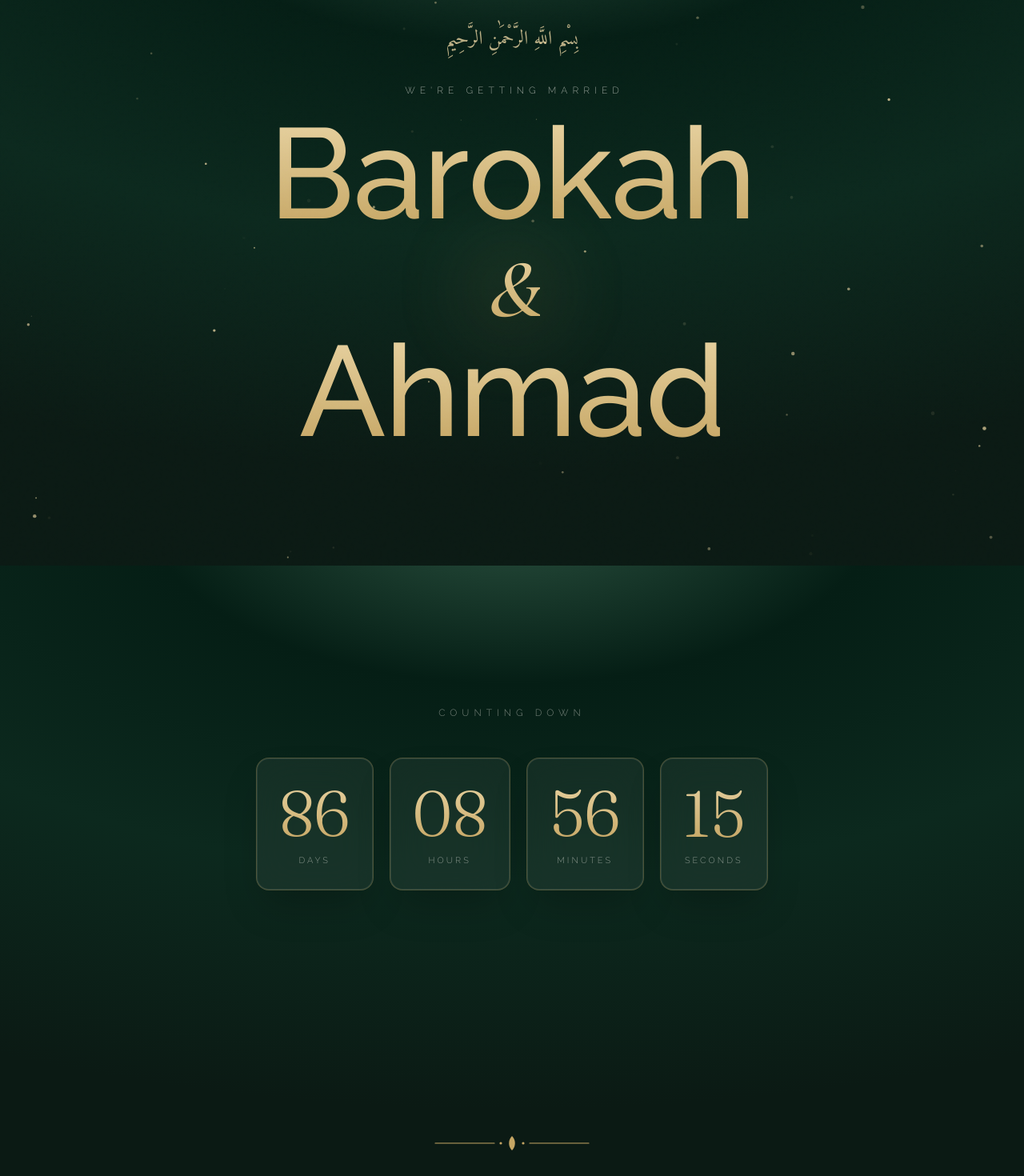
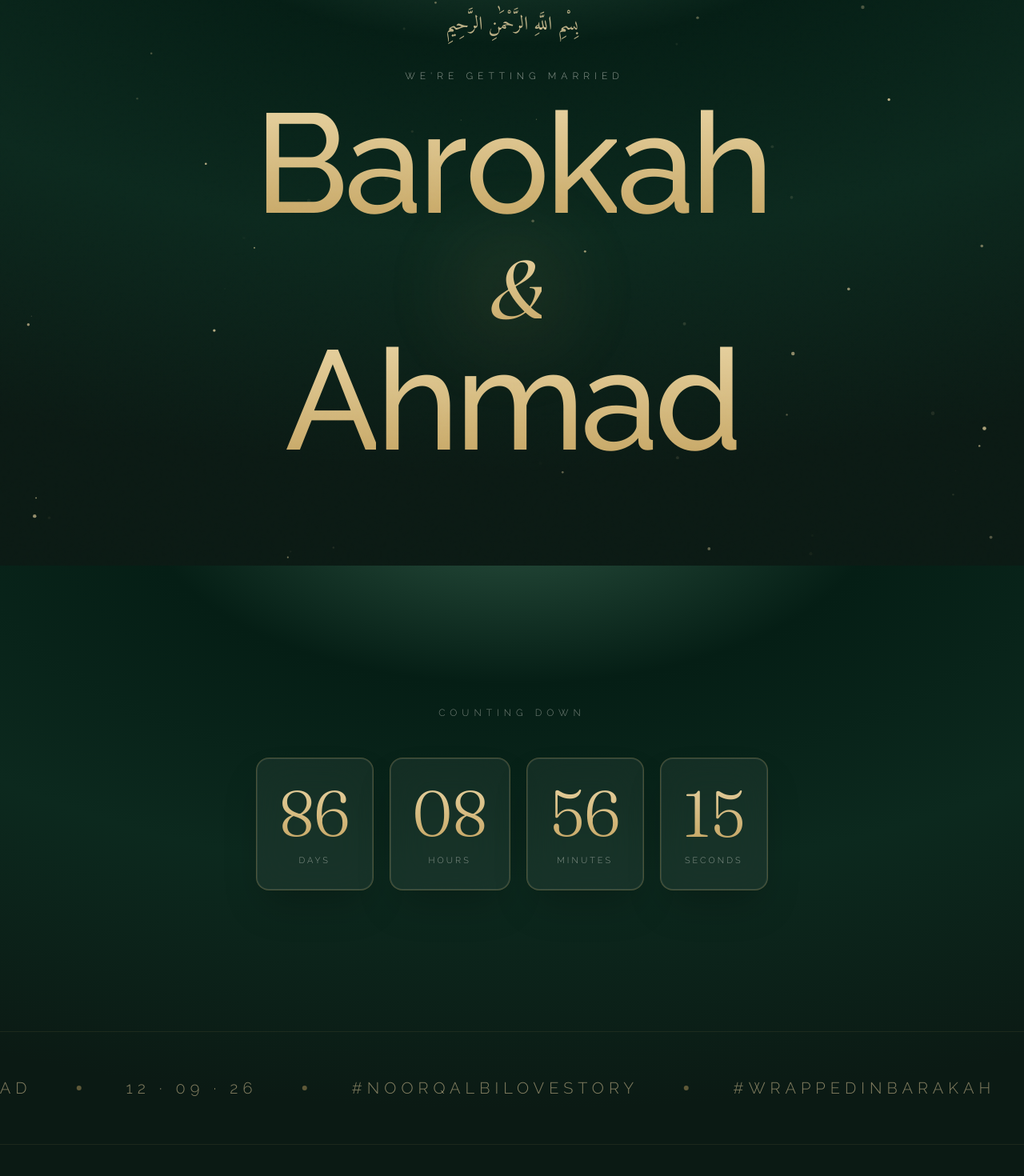
Before and after one commit to ayobamy/theabunion, a Next.js app: page / in a window 1280 px wide. Shown: the part 93-1563 px from the top of the page at 80% size. Built offline with nearby package versions, Linux system fonts and the light colour scheme.

Commit message:
feat: add NotFound and Gallery components; enhance accessibility and styling in existing components

```diff
--- a/src/app/globals.css
+++ b/src/app/globals.css
@@ -55,6 +55,31 @@ body {
   color: transparent;
 }
 
+/* Premium text selection. */
+::selection {
+  background: var(--gold-40);
+  color: var(--white-warm);
+}
+
+/* Accessible keyboard focus — visible gold ring, only for keyboard users. */
+:focus-visible {
+  outline: 2px solid var(--gold);
+  outline-offset: 4px;
+  border-radius: 3px;
+}
+
+/* Balance headline + quote wrapping so no orphan words are left dangling. */
+h1,
+h2,
+blockquote {
+  text-wrap: balance;
+}
+
+/* Offset smooth-scroll anchors from the top edge. */
+:target {
+  scroll-margin-top: 6rem;
+}
+
 @media (prefers-reduced-motion: reduce) {
   html {
     scroll-behavior: auto;
--- a/src/app/layout.tsx
+++ b/src/app/layout.tsx
@@ -55,6 +55,12 @@ export default function RootLayout({
       className={`${raleway.variable} ${cormorant.variable} ${fraunces.variable} ${amiri.variable} h-full antialiased`}
     >
       <body className="relative min-h-full">
+        <a
+          href="#main"
+          className="sr-only rounded-full border border-gold/50 bg-forest-night px-5 py-2 text-sm text-gold-light focus:not-sr-only focus:fixed focus:left-4 focus:top-4 focus:z-[60]"
+        >
+          Skip to content
+        </a>
         {/* Subtle noise overlay for film grain texture */}
         <div
           className="pointer-events-none fixed inset-0 z-50 mix-blend-overlay opacity-[0.035]"
--- /dev/null
+++ b/src/app/not-found.tsx
@@ -0,0 +1,23 @@
+import Link from "next/link";
+
+export default function NotFound() {
+  return (
+    <main className="relative z-10 flex min-h-[100svh] flex-col items-center justify-center px-6 text-center">
+      <p className="text-[0.62rem] font-light uppercase tracking-[0.5em] text-cream/45 sm:text-xs">
+        Page not found
+      </p>
+      <p className="gold mt-8 font-date text-[clamp(4rem,18vw,9rem)] font-light leading-none">
+        404
+      </p>
+      <p className="mt-8 max-w-md font-serif text-lg font-light italic text-cream/70 sm:text-xl">
+        This page seems to have wandered off. Let&apos;s get you back.
+      </p>
+      <Link
+        href="/"
+        className="mt-10 border-b border-gold/40 pb-1 text-[0.7rem] font-light uppercase tracking-[0.28em] text-gold-light transition-colors duration-300 hover:border-gold"
+      >
+        Return home
+      </Link>
+    </main>
+  );
+}
--- a/src/app/page.tsx
+++ b/src/app/page.tsx
@@ -2,6 +2,7 @@ import { Intro } from "@/components/Intro";
 import { GoldDust } from "@/components/GoldDust";
 import { Hero } from "@/components/Hero";
 import { Countdown } from "@/components/Countdown";
+import { Marquee } from "@/components/Marquee";
 import { Verse } from "@/components/Verse";
 import { Venue } from "@/components/Venue";
 import { SaveTheDate } from "@/components/SaveTheDate";
@@ -12,9 +13,10 @@ export default function Home() {
     <>
       <Intro />
       <GoldDust />
-      <main className="relative">
+      <main id="main" className="relative">
         <Hero />
         <Countdown />
+        <Marquee />
         <Verse />
         <Venue />
         <SaveTheDate />
--- /dev/null
+++ b/src/components/Gallery.tsx
@@ -0,0 +1,57 @@
+import { Reveal } from "./Reveal";
+
+// Varied frame sizes create the eclectic, scattered collage feel.
+// Static class strings so Tailwind keeps them in the build.
+const FRAMES = [
+  "col-span-2 row-span-2",
+  "col-span-1 row-span-1",
+  "col-span-1 row-span-2",
+  "col-span-2 row-span-1",
+  "col-span-1 row-span-1",
+  "col-span-2 row-span-2",
+  "col-span-1 row-span-1",
+  "col-span-1 row-span-2",
+  "col-span-2 row-span-1",
+  "col-span-1 row-span-1",
+  "col-span-2 row-span-2",
+  "col-span-1 row-span-1",
+  "col-span-1 row-span-1",
+  "col-span-2 row-span-1",
+  "col-span-1 row-span-2",
+  "col-span-1 row-span-1",
+  "col-span-2 row-span-2",
+  "col-span-1 row-span-1",
+];
+
+/** Placeholder gallery — an eclectic, full-bleed mosaic of empty frames. */
+export function Gallery() {
+  return (
+    <section className="relative z-10 py-24 sm:py-32">
+      <Reveal className="mb-14 flex flex-col items-center gap-4 px-6 text-center">
+        <p className="text-[0.62rem] font-light uppercase tracking-[0.5em] text-cream/45 sm:text-xs">
+          Gallery
+        </p>
+        <h2 className="gold font-serif text-3xl font-light italic sm:text-5xl">
+          Moments to come
+        </h2>
+      </Reveal>
+
+      <Reveal className="w-full px-3">
+        <div className="grid grid-flow-dense auto-rows-[60px] grid-cols-4 gap-3 sm:auto-rows-[110px] sm:grid-cols-6 lg:auto-rows-[128px] lg:grid-cols-8">
+          {FRAMES.map((span, i) => (
+            <div
+              key={i}
+              className={`${span} rounded-lg border border-gold/15 bg-white/[0.03] shadow-lg shadow-black/20 transition-colors duration-500 hover:border-gold/35`}
+            />
+          ))}
+        </div>
+      </Reveal>
+
+      <Reveal className="mt-14 px-6 text-center">
+        <p className="font-serif text-lg font-light italic text-cream/55 sm:text-xl">
+          Photos coming soon
+        </p>
+      </Reveal>
+    </section>
+  );
+}
--- a/src/components/Hero.tsx
+++ b/src/components/Hero.tsx
@@ -17,13 +17,23 @@ const stage = {
   hidden: { scale: 1.05 },
   show: (delay: number) => ({
     scale: 1,
-    transition: { staggerChildren: 0.12, delayChildren: delay, duration: 2, ease },
+    transition: {
+      staggerChildren: 0.12,
+      delayChildren: delay,
+      duration: 2,
+      ease,
+    },
   }),
 };
 
 const fadeUp = {
   hidden: { opacity: 0, y: 16, filter: "blur(4px)" },
-  show: { opacity: 1, y: 0, filter: "blur(0px)", transition: { duration: 1, ease } },
+  show: {
+    opacity: 1,
+    y: 0,
+    filter: "blur(0px)",
+    transition: { duration: 1, ease },
+  },
 };
 
 const nameStage = {
@@ -114,7 +124,7 @@ export function Hero() {
           We&apos;re getting married
         </motion.p>
 
-        <h1 className="mt-6 flex flex-col items-center font-serif font-medium leading-[0.9] tracking-[-0.01em] text-[clamp(3.6rem,17vw,10rem)]">
+        <h1 className="mt-6 flex flex-col items-center font-serif font-medium leading-[0.88] tracking-[-0.03em] text-[clamp(3.8rem,18vw,11rem)]">
           <NameLine text={wedding.names.a} />
           <span className="relative grid place-items-center py-[0.04em]">
             <motion.span
--- /dev/null
+++ b/src/components/Marquee.tsx
@@ -0,0 +1,51 @@
+"use client";
+
+import { motion, useReducedMotion } from "motion/react";
+import { wedding } from "@/lib/wedding";
+
+const ITEMS = [
+  `${wedding.names.a} & ${wedding.names.b}`,
+  "12 · 09 · 26",
+  wedding.hashtags[0],
+  wedding.hashtags[1],
+];
+
+function Track() {
+  return (
+    <div className="flex shrink-0 items-center">
+      {ITEMS.map((item, i) => (
+        <span key={i} className="flex items-center">
+          <span className="mx-8 whitespace-nowrap text-sm font-light uppercase tracking-[0.3em] text-gold-light/55 sm:mx-14 sm:text-xl">
+            {item}
+          </span>
+          <span aria-hidden className="h-1.5 w-1.5 rounded-full bg-gold/45" />
+        </span>
+      ))}
+    </div>
+  );
+}
+
+/** Editorial infinite marquee band — a kinetic, full-bleed flourish. */
+export function Marquee() {
+  const reduced = useReducedMotion();
+
+  return (
+    <section
+      aria-hidden
+      className="relative z-10 overflow-hidden border-y border-gold/10 py-9 sm:py-14"
+    >
+      <motion.div
+        className="flex w-max"
+        animate={reduced ? undefined : { x: ["0%", "-50%"] }}
+        transition={
+          reduced
+            ? undefined
+            : { duration: 34, repeat: Infinity, ease: "linear" }
+        }
+      >
+        <Track />
+        <Track />
+      </motion.div>
+    </section>
+  );
+}
--- a/src/components/SaveTheDate.tsx
+++ b/src/components/SaveTheDate.tsx
@@ -71,14 +71,14 @@ export function SaveTheDate() {
             href={googleCalendarUrl()}
             target="_blank"
             rel="noopener noreferrer"
-            className="rounded-full border border-gold/40 bg-white/5 px-8 py-4 text-[0.7rem] font-light uppercase tracking-[0.28em] text-gold-light backdrop-blur-md transition-all duration-300 hover:scale-105 hover:border-gold hover:bg-white/10 hover:shadow-lg hover:shadow-gold/10"
+            className="rounded-full border border-gold/40 bg-white/5 px-8 py-4 text-[0.7rem] font-light uppercase tracking-[0.28em] text-gold-light backdrop-blur-md transition-all duration-300 hover:scale-105 hover:border-gold hover:bg-white/10 hover:shadow-lg hover:shadow-gold/10 active:scale-[0.98]"
           >
             Add to Google Calendar
           </a>
           <button
             type="button"
             onClick={downloadIcs}
-            className="rounded-full border border-cream/20 bg-white/5 px-8 py-4 text-[0.7rem] font-light uppercase tracking-[0.28em] text-cream/70 backdrop-blur-md transition-all duration-300 hover:scale-105 hover:border-cream/60 hover:bg-white/10 hover:text-cream hover:shadow-lg hover:shadow-cream/5"
+            className="rounded-full border border-cream/20 bg-white/5 px-8 py-4 text-[0.7rem] font-light uppercase tracking-[0.28em] text-cream/70 backdrop-blur-md transition-all duration-300 hover:scale-105 hover:border-cream/60 hover:bg-white/10 hover:text-cream hover:shadow-lg hover:shadow-cream/5 active:scale-[0.98]"
           >
             Download invite
           </button>
```
